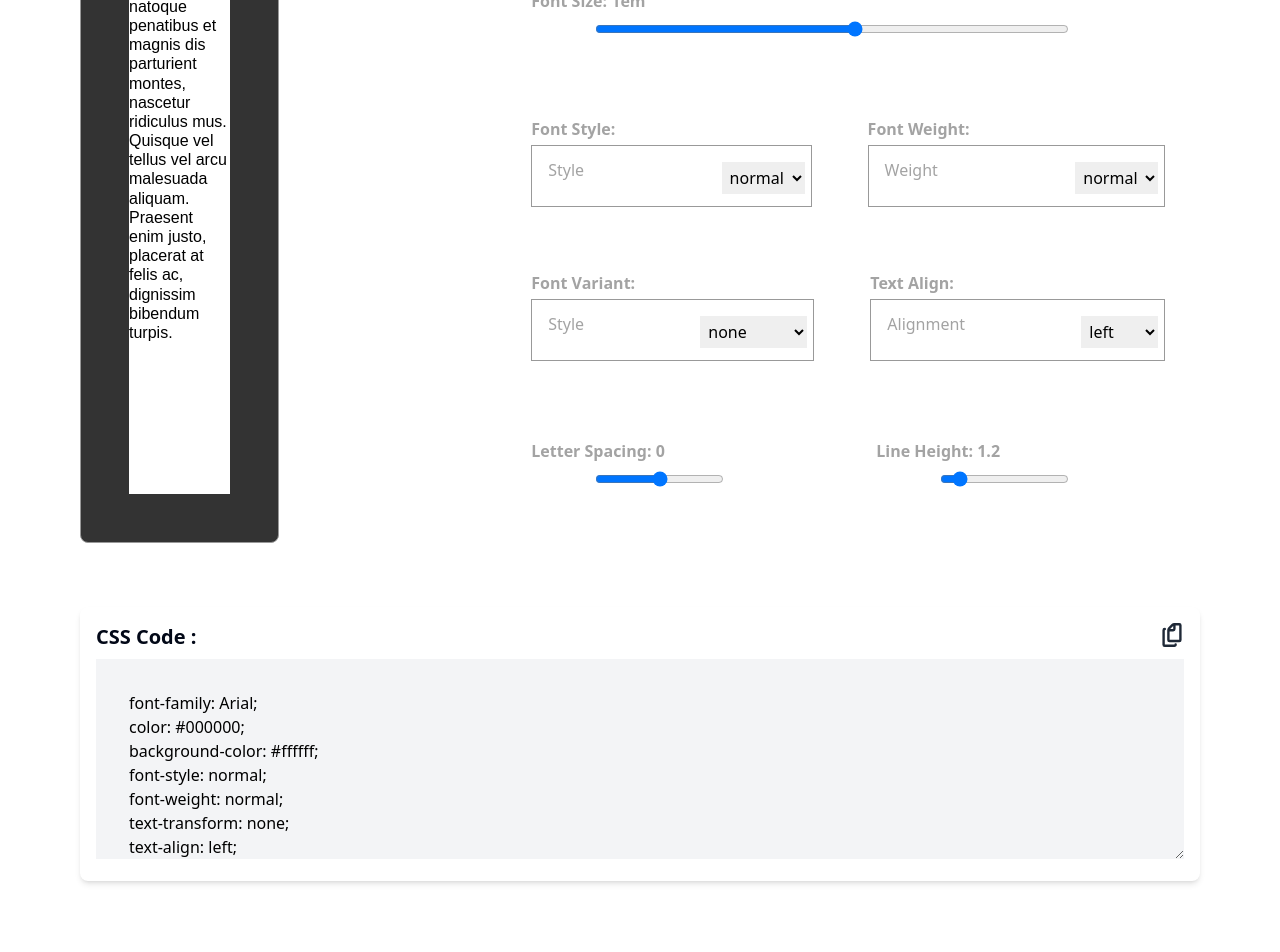
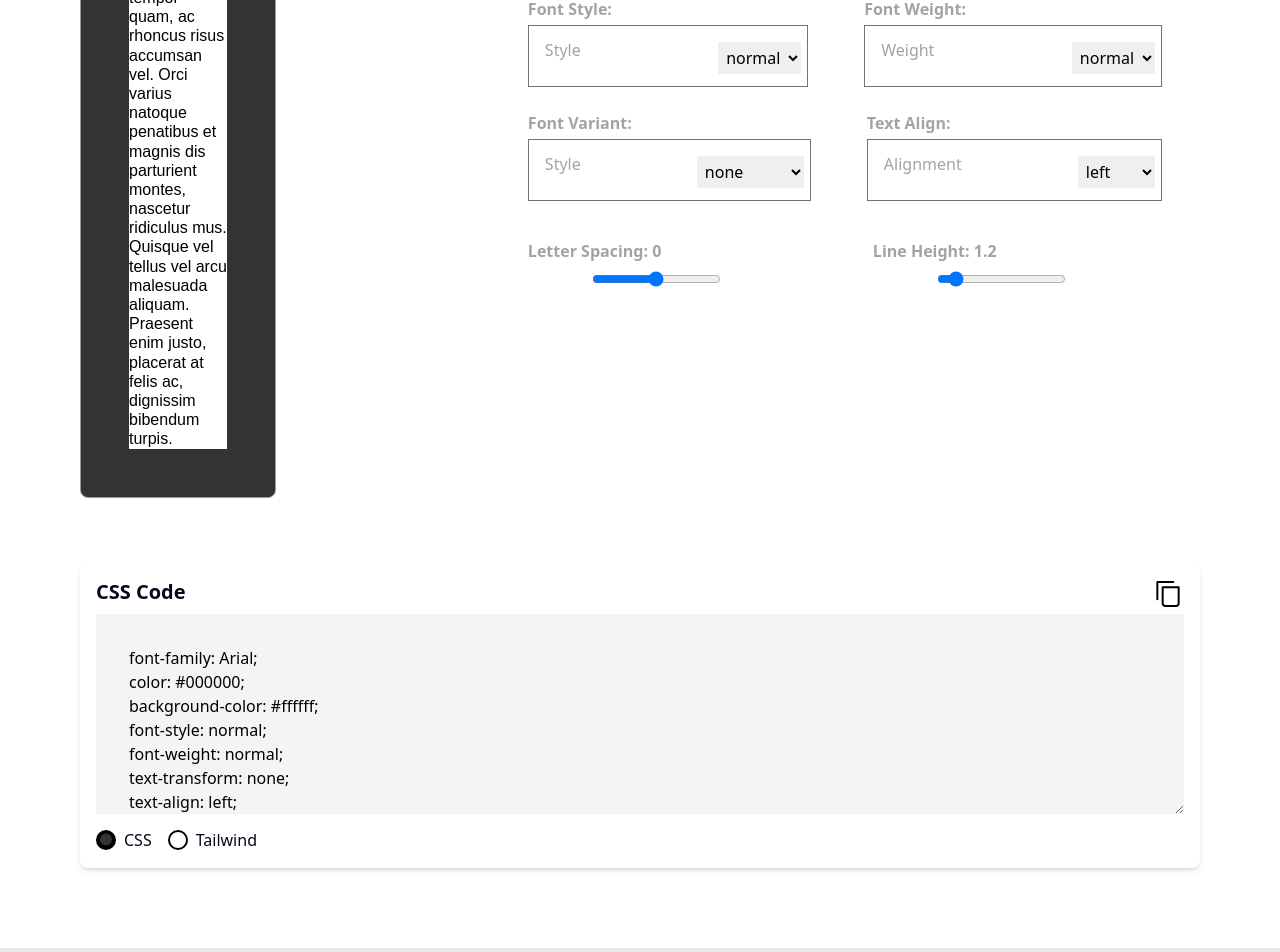
Before and after one commit to chingu-voyages/devex.tools, a React (Vite) app in the folder fetools-app/: page /font-visualizer in a window 1280 px wide. Shown: the part 640-1592 px from the top of the page. Built offline with nearby package versions, Linux system fonts and the light colour scheme.

Commit message:
update code CodeGenerator

```diff
--- a/fetools-app/src/components/FontVisualizer/CSSCodeGenerator.jsx
+++ /dev/null
@@ -1,48 +0,0 @@
-import React from "react";
-
-const CSSCodeGenerator = ({ generateCssCode }) => {
-  const handleCopyClick = () => {
-    const textarea = document.createElement("textarea");
-    textarea.value = generateCssCode();
-    document.body.appendChild(textarea);
-    textarea.select();
-    document.execCommand("copy");
-    document.body.removeChild(textarea);
-  };
-
-  return (
-    <div
-      className="css-code-generator mt-6 bg-white p-4 rounded-lg shadow-md w-full md:w-1/2 relative transition-all duration-300 border-0"
-      style={{ width: "100%" }}
-    >
-      <h2 className="text-xl font-bold mb-2">CSS Code :</h2>
-      <textarea
-        value={generateCssCode()}
-        readOnly
-        className="p-2 w-full bg-gray-100 text-black border-0"
-        style={{ height: "200px" }}
-      />
-      <button
-        onClick={handleCopyClick}
-        className="absolute top-2 right-2 text-white p-2 rounded-full cursor-pointer bg-transparent focus:outline-none"
-      >
-        <svg
-          xmlns="http://www.w3.org/2000/svg"
-          className="w-6 h-6 text-gray-800 dark:text-white"
-          fill="none"
-          viewBox="0 0 16 20"
-        >
-          <path
-            stroke="currentColor"
-            stroke-linecap="round"
-            stroke-linejoin="round"
-            stroke-width="2"
-            d="M2 5a1 1 0 0 0-1 1v12a.969.969 0 0 0 .933 1h8.1a1 1 0 0 0 1-1.033M10 1v4a1 1 0 0 1-1 1H5m10-4v12a.97.97 0 0 1-.933 1H5.933A.97.97 0 0 1 5 14V5.828a2 2 0 0 1 .586-1.414l2.828-2.828A2 2 0 0 1 9.828 1h4.239A.97.97 0 0 1 15 2Z"
-          />
-        </svg>
-      </button>
-    </div>
-  );
-};
-
-export default CSSCodeGenerator;
--- /dev/null
+++ b/fetools-app/src/components/FontVisualizer/CodeGenerator.jsx
@@ -0,0 +1,52 @@
+import React, { useState } from "react";
+import CopyButton from "./CodeGeneratorComponents/CopyButton";
+import CodeTypeRadio from "./CodeGeneratorComponents/CodeTypeRadio";
+
+const CodeGenerator = ({ generateCssCode, generateTailwindCode }) => {
+  const [codeType, setCodeType] = useState("css");
+
+  const handleCopyClick = async () => {
+    try {
+      const codeToCopy =
+        codeType === "css" ? generateCssCode() : generateTailwindCode();
+      await navigator.clipboard.writeText(codeToCopy);
+      console.log("Text copied to clipboard");
+    } catch (err) {
+      console.error("Unable to copy text to clipboard", err);
+    }
+  };
+
+  return (
+    <div
+      className="code-generator mt-6 bg-white p-4 rounded-lg shadow-md w-full md:w-1/2 relative transition-all duration-300 border-0"
+      style={{ width: "100%" }}
+    >
+      <h2 className="text-xl font-bold mb-2">
+        {codeType === "css" ? "CSS Code" : "Tailwind CSS Code"}
+      </h2>
+      <textarea
+        value={codeType === "css" ? generateCssCode() : generateTailwindCode()}
+        readOnly
+        className="p-2 w-full bg-gray-100 text-black border-0"
+        style={{ height: "200px" }}
+      />
+      <CopyButton handleCopyClick={handleCopyClick} />
+      <div className="flex mt-2">
+        <CodeTypeRadio
+          value="css"
+          checked={codeType === "css"}
+          onChange={() => setCodeType("css")}
+          label="CSS"
+        />
+        <CodeTypeRadio
+          value="tailwind"
+          checked={codeType === "tailwind"}
+          onChange={() => setCodeType("tailwind")}
+          label="Tailwind"
+        />
+      </div>
+    </div>
+  );
+};
+
+export default CodeGenerator;
--- /dev/null
+++ b/fetools-app/src/components/FontVisualizer/CodeGeneratorComponents/CodeTypeRadio.jsx
@@ -0,0 +1,35 @@
+import React from "react";
+
+const CodeTypeRadio = ({ value, checked, onChange, label }) => (
+  <label className="mr-4 flex items-center cursor-pointer">
+    <input
+      type="radio"
+      value={value}
+      checked={checked}
+      onChange={onChange}
+      className="hidden"
+    />
+    <div className="flex items-center">
+      <div
+        className={`w-5 h-5 border-2 border-black rounded-full flex items-center justify-center ${
+          checked ? "bg-black" : "bg-white"
+        }`}
+      >
+        {checked && (
+          <svg
+            xmlns="http://www.w3.org/2000/svg"
+            width="12"
+            height="13"
+            viewBox="0 0 12 13"
+            fill="none"
+          >
+            <circle cx="6" cy="6.5" r="6" fill="#333333" />
+          </svg>
+        )}
+      </div>
+    </div>
+    <span className="ml-2">{label}</span>
+  </label>
+);
+
+export default CodeTypeRadio;
--- /dev/null
+++ b/fetools-app/src/components/FontVisualizer/CodeGeneratorComponents/CopyButton.jsx
@@ -0,0 +1,33 @@
+import React from "react";
+
+const CopyButton = ({ handleCopyClick }) => (
+  <button
+    onClick={handleCopyClick}
+    className="absolute top-2 right-2 text-white p-2 rounded-full cursor-pointer bg-transparent focus:outline-none"
+  >
+    <svg
+      xmlns="http://www.w3.org/2000/svg"
+      width="32"
+      height="32"
+      viewBox="0 0 32 32"
+      fill="none"
+    >
+      <path
+        d="M21.333 4H5.33301V21.3333"
+        stroke="black"
+        strokeWidth="2"
+        strokeLinecap="round"
+        strokeLinejoin="round"
+      />
+      <path
+        d="M10.666 9.33301H26.666V25.333C26.666 26.0403 26.3851 26.7185 25.885 27.2186C25.3849 27.7187 24.7066 27.9997 23.9993 27.9997H13.3327C12.6254 27.9997 11.9472 27.7187 11.4471 27.2186C10.947 26.7185 10.666 26.0403 10.666 25.333V9.33301Z"
+        stroke="black"
+        strokeWidth="2"
+        strokeLinecap="round"
+        strokeLinejoin="round"
+      />
+    </svg>
+  </button>
+);
+
+export default CopyButton;
--- a/fetools-app/src/components/FontVisualizer/FontPreview.jsx
+++ b/fetools-app/src/components/FontVisualizer/FontPreview.jsx
@@ -26,18 +26,15 @@ const FontPreview = ({
   const textAligns = ["left", "center", "right"];
 
   return (
-    <div className="font-preview-container p-6 text-black">
-      <div className="flex">
-        <div className="font-preview flex-shrink p-4 flex flex-col items-start gap-4 sm:gap-16 flex-1">
-          <h1 className="text-2xl font-bold mb-4">Font Preview</h1>
-
+    <div className="font-preview-container p-6 text-black flex flex-col md:flex-row md:items-start">
+      <div className="flex-shrink p-4 flex flex-col items-start gap-4 sm:gap-6 flex-1">
         {/* Font Name */}
-          <div className="flex gap-4 max-md:flex-wrap w-full">
-            <div className="flex-grow flex flex-col px-5 ">
+        <div className="flex gap-4 w-full">
+          <div className="flex-grow flex flex-col px-5">
             <div className="text-neutral-400 text-base font-bold">
               Font Name:
             </div>
-              <div className="flex-grow border border-[color:var(--Design-Document-Outlines,#999)] flex justify-between gap-5 mt-1 pl-4 pr-1.5 py-3 border-solid">
+            <div className="flex-grow border border-neutral-500 flex justify-between gap-5 mt-1 pl-4 pr-1.5 py-3 border-solid">
               <div className="text-neutral-400 text-base">Name</div>
               <select
                 value={font.name}
@@ -54,13 +51,13 @@ const FontPreview = ({
           </div>
         </div>
 
-          {/* Font Color */}
-          <div className="flex gap-4 max-md:flex-wrap w-full">
+        {/* Font Color and Background Color */}
+        <div className="flex gap-4 w-full">
           <div className="flex-grow flex flex-col px-5">
             <div className="text-neutral-400 text-base font-bold">
               Font Color:
             </div>
-              <div className="border border-[color:var(--Design-Document-Outlines,#999)] flex justify-between gap-5 mt-1 pl-4 pr-1.5 py-3 border-solid">
+            <div className="border border-neutral-500 flex justify-between gap-5 mt-1 pl-4 pr-1.5 py-3 border-solid">
               <div className="text-neutral-400 text-base">Color</div>
               <input
                 type="color"
@@ -77,12 +74,11 @@ const FontPreview = ({
             </div>
           </div>
 
-            {/* Background Color */}
           <div className="flex-grow flex flex-col px-5">
             <div className="text-neutral-400 text-base font-bold">
               Background Color:
             </div>
-              <div className="border border-[color:var(--Design-Document-Outlines,#999)] flex justify-between gap-5 mt-1 pl-4 pr-1.5 py-3 border-solid">
+            <div className="border border-neutral-500 flex justify-between gap-5 mt-1 pl-4 pr-1.5 py-3 border-solid">
               <div className="text-neutral-400 text-base">Color</div>
               <input
                 type="color"
@@ -101,7 +97,7 @@ const FontPreview = ({
         </div>
 
         {/* Font Size */}
-          <div className="flex grow basis-[0%] flex-col px-5 py-3.5 w-full">
+        <div className="flex-grow flex flex-col px-5 py-3.5 w-full">
           <div className="text-neutral-400 text-base font-bold ">
             Font Size: <span className="font-black">{font.fontSize}em</span>
           </div>
@@ -112,22 +108,20 @@ const FontPreview = ({
               min={-10}
               max={10}
               step={0.01}
-                onChange={(e) =>
-                  handleFontSizeChange(parseFloat(e.target.value))
-                }
+              onChange={(e) => handleFontSizeChange(parseFloat(e.target.value))}
               className="flex-1 w-full"
             />
             <div className="stroke-[1px] flex w-3 shrink-0 h-3 flex-col ml-5 rounded-[50%]" />
           </div>
         </div>
 
-          {/* Font Style */}
-          <div className="flex gap-4 max-md:flex-wrap w-full">
+        {/* Font Style and Font Weight */}
+        <div className="flex gap-4 w-full">
           <div className="flex-grow flex flex-col px-5">
             <div className="text-neutral-400 text-base font-bold">
               Font Style:
             </div>
-              <div className="border border-[color:var(--Design-Document-Outlines,#999)] flex justify-between gap-5 mt-1 pl-4 pr-1.5 py-3 border-solid">
+            <div className="border border-neutral-500 flex justify-between gap-5 mt-1 pl-4 pr-1.5 py-3 border-solid">
               <div className="text-neutral-400 text-base">Style</div>
               <select
                 value={font.style}
@@ -143,12 +137,11 @@ const FontPreview = ({
             </div>
           </div>
 
-            {/* Font Weight */}
           <div className="flex-grow flex flex-col px-5">
             <div className="text-neutral-400 text-base font-bold">
               Font Weight:
             </div>
-              <div className="border border-[color:var(--Design-Document-Outlines,#999)] flex justify-between gap-5 mt-1 pl-4 pr-1.5 py-3 border-solid">
+            <div className="border border-neutral-500 flex justify-between gap-5 mt-1 pl-4 pr-1.5 py-3 border-solid">
               <div className="text-neutral-400 text-base">Weight</div>
               <select
                 value={font.weight}
@@ -165,13 +158,13 @@ const FontPreview = ({
           </div>
         </div>
 
-          {/* Font Variant */}
-          <div className="flex gap-4 max-md:flex-wrap w-full">
+        {/* Font Variant and Text Align */}
+        <div className="flex gap-4 w-full">
           <div className="flex-grow flex flex-col px-5">
             <div className="text-neutral-400 text-base font-bold">
               Font Variant:
             </div>
-              <div className="border border-[color:var(--Design-Document-Outlines,#999)] flex justify-between gap-5 mt-1 pl-4 pr-1.5 py-3 border-solid">
+            <div className="border border-neutral-500 flex justify-between gap-5 mt-1 pl-4 pr-1.5 py-3 border-solid">
               <div className="text-neutral-400 text-base">Style</div>
               <select
                 value={font.textTransform}
@@ -189,18 +182,15 @@ const FontPreview = ({
             </div>
           </div>
 
-            {/* Text Align */}
           <div className="flex-grow flex flex-col px-5">
             <div className="text-neutral-400 text-base font-bold">
               Text Align:
             </div>
-              <div className="border border-[color:var(--Design-Document-Outlines,#999)] flex justify-between gap-5 mt-1 pl-4 pr-1.5 py-3 border-solid">
+            <div className="border border-neutral-500 flex justify-between gap-5 mt-1 pl-4 pr-1.5 py-3 border-solid">
               <div className="text-neutral-400 text-base">Alignment</div>
               <select
                 value={font.textAlign}
-                  onChange={(e) =>
-                    handleFontChange("textAlign", e.target.value)
-                  }
+                onChange={(e) => handleFontChange("textAlign", e.target.value)}
                 className="mt-1 p-1"
               >
                 {textAligns.map((align) => (
@@ -213,8 +203,8 @@ const FontPreview = ({
           </div>
         </div>
 
-          {/* Letter Spacing */}
-          <div className="flex gap-4 max-md:flex-wrap ">
+        {/* Letter Spacing and Line Height */}
+        <div className="flex gap-4 w-full">
           <div className="flex-grow flex flex-col px-5 py-3.5">
             <div className="text-neutral-400 text-base font-bold">
               Letter Spacing:{" "}
@@ -228,17 +218,15 @@ const FontPreview = ({
                 max={10}
                 step={1}
                 onChange={handleLetterSpacingChange}
-                  className="flex-1 "
+                className="flex-1"
               />
               <div className="stroke-[1px] flex w-3 shrink-0 h-3 flex-col ml-5 rounded-[50%]" />
             </div>
           </div>
 
-            {/* Line Height */}
           <div className="flex-grow flex flex-col px-5 py-3.5">
             <div className="text-neutral-400 text-base font-bold">
-                Line Height:{" "}
-                <span className="font-black">{font.lineHeight}</span>
+              Line Height: <span className="font-black">{font.lineHeight}</span>
             </div>
             <div className="flex justify-center items-center mt-1.5 px-16 py-0.5">
               <input
@@ -256,7 +244,6 @@ const FontPreview = ({
         </div>
       </div>
     </div>
-    </div>
   );
 };
 
--- a/fetools-app/src/components/FontVisualizer/Preview.jsx
+++ b/fetools-app/src/components/FontVisualizer/Preview.jsx
@@ -1,9 +1,28 @@
-import React from "react";
+import React, { useState } from "react";
 
 const Preview = ({ generateFontStyles }) => {
+  const [isEditing, setIsEditing] = useState(false);
+  const [editedText, setEditedText] = useState(
+    "This is a preview text. Joseph Kotvak Stevensaurus wviolinm Ingrig Madrigal d_avid7 Lorem ipsum dolor sit amet, consectetur adipiscing elit. Aenean auctor tempor quam, ac rhoncus risus accumsan vel. Orci varius natoque penatibus et magnis dis parturient montes, nascetur ridiculus mus. Quisque vel tellus vel arcu malesuada aliquam. Praesent enim justo, placerat at felis ac, dignissim bibendum turpis."
+  );
+
+  const handleDoubleClick = () => {
+    setIsEditing(true);
+  };
+
+  const handleBlur = () => {
+    setIsEditing(false);
+  };
+
+  const handleInputChange = (e) => {
+    setEditedText(e.target.value);
+  };
+
   return (
     <div
-      className="preview-container bg-gray-800 p-12 flex flex-col items-start gap-4 w-full border border-gray-500 rounded"
+      className={`preview-container bg-gray-800 p-12 flex flex-col items-start gap-4 w-full border border-gray-500 rounded ${
+        isEditing ? "cursor-text" : "cursor-pointer"
+      }`}
       style={{
         display: "flex",
         flexDirection: "column",
@@ -15,19 +34,25 @@ const Preview = ({ generateFontStyles }) => {
         border: "1px solid var(--Design-Document-Outlines, #999)",
         background: "var(--Design-Document-Text, #333)",
       }}
+      onDoubleClick={handleDoubleClick}
+      onBlur={handleBlur}
     >
-      <h2 className="text-2xl font-bold mb-2 text-white">Preview:</h2>
-      <p
-        style={generateFontStyles()}
-        className="font-preview-text text-white flex-grow"
-      >
-        This is a preview text. Joseph Kotvak Stevensaurus wviolinm Ingrig
-        Madrigal d_avid7 Lorem ipsum dolor sit amet, consectetur adipiscing
-        elit. Aenean auctor tempor quam, ac rhoncus risus accumsan vel. Orci
-        varius natoque penatibus et magnis dis parturient montes, nascetur
-        ridiculus mus. Quisque vel tellus vel arcu malesuada aliquam. Praesent
-        enim justo, placerat at felis ac, dignissim bibendum turpis.
-      </p>
+      {isEditing ? (
+        <textarea
+          style={generateFontStyles()}
+          className="font-preview-text text-white flex-grow outline-none bg-transparent"
+          value={editedText}
+          onChange={handleInputChange}
+          autoFocus
+        />
+      ) : (
+        <p
+          style={generateFontStyles()}
+          className="font-preview-text text-white flex-grow"
+        >
+          {editedText}
+        </p>
+      )}
     </div>
   );
 };
--- a/fetools-app/src/pages/FontVisualizer.jsx
+++ b/fetools-app/src/pages/FontVisualizer.jsx
@@ -1,5 +1,5 @@
 import React, { useState } from "react";
-import CSSCodeGenerator from "../components/FontVisualizer/CSSCodeGenerator";
+import CodeGenerator from "../components/FontVisualizer/CodeGenerator";
 import FontPreview from "../components/FontVisualizer/FontPreview";
 import Preview from "../components/FontVisualizer/Preview";
 
@@ -17,6 +17,7 @@ const FontVisualizer = () => {
   });
 
   const [backgroundColor, setBackgroundColor] = useState("#ffffff");
+  const [codeType, setCodeType] = useState("css");
 
   const handleFontChange = (property, value) => {
     setFont((prevFont) => ({
@@ -45,6 +46,48 @@ const FontVisualizer = () => {
     handleFontChange("lineHeight", `${e.target.value}`);
   };
 
+  const generateCssCode = () => {
+    return `
+      font-family: ${font.name};
+      color: ${font.color};
+      background-color: ${backgroundColor};
+      font-style: ${font.style};
+      font-weight: ${font.weight};
+      text-transform: ${font.textTransform};
+      text-align: ${font.textAlign};
+      letter-spacing: ${font.letterSpacing};
+      line-height: ${font.lineHeight};
+      font-size: ${font.fontSize}em;
+    `;
+  };
+
+  const generateTailwindCode = () => {
+    return `
+      font-family-${font.name}
+      text-${font.textAlign}-${font.textAlign}
+      text-${font.color}-${font.color}
+      bg-${backgroundColor}-${backgroundColor}
+      font-${font.style}-${font.style}
+      font-${font.weight}-${font.weight}
+      tracking-${font.letterSpacing}-${font.letterSpacing}
+      leading-${font.lineHeight}-${font.lineHeight}
+      text-${font.textTransform}-${font.textTransform}
+      text-${fontSizeToTailwindClass(font.fontSize)}-${font.fontSize}
+    `;
+  };
+
+  const fontSizeToTailwindClass = (fontSize) => {
+    if (fontSize === 1) {
+      return "text-xs";
+    } else if (fontSize === 2) {
+      return "text-sm";
+    } else if (fontSize === 3) {
+      return "text-base";
+    } else if (fontSize === 4) {
+      return "text-lg";
+    }
+  };
+
   const generateFontStyles = () => {
     return {
       fontFamily: font.name,
@@ -62,30 +105,24 @@ const FontVisualizer = () => {
 
   const handleCopyClick = async () => {
     try {
-      await navigator.clipboard.writeText(generateCssCode());
+      const codeToCopy =
+        generateCodeType() === "css"
+          ? generateCssCode()
+          : generateTailwindCode();
+      await navigator.clipboard.writeText(codeToCopy);
       console.log("Text copied to clipboard");
     } catch (err) {
       console.error("Unable to copy text to clipboard", err);
     }
   };
 
-  const generateCssCode = () => {
-    return `
-      font-family: ${font.name};
-      color: ${font.color};
-      background-color: ${backgroundColor};
-      font-style: ${font.style};
-      font-weight: ${font.weight};
-      text-transform: ${font.textTransform};
-      text-align: ${font.textAlign};
-      letter-spacing: ${font.letterSpacing};
-      line-height: ${font.lineHeight};
-      font-size: ${font.fontSize}em;
-    `;
+  const generateCodeType = () => {
+    return codeType;
   };
 
   return (
-    <main className="flex p-20 flex-col items-start gap-10 self-stretch">
+    <main className="flex flex-col items-start gap-10 self-stretch p-8 lg:p-20">
+      <h1 className="text-4xl font-bold mb-8">Font Viewer</h1>
       <div className="flex items-start gap-48 self-stretch">
         <Preview generateFontStyles={generateFontStyles} />
         <FontPreview
@@ -99,9 +136,14 @@ const FontVisualizer = () => {
           handleFontSizeChange={handleFontSizeChange}
         />
       </div>
-      <CSSCodeGenerator
+
+      <CodeGenerator
         generateCssCode={generateCssCode}
+        generateTailwindCode={generateTailwindCode}
         handleCopyIcon={handleCopyClick}
+        codeType={codeType}
+        setCodeType={setCodeType}
+        className="flex flex-col justify-center items-center gap-32 self-stretch"
       />
     </main>
   );
```
Lines whose indentation alone changed are shown as unchanged.
